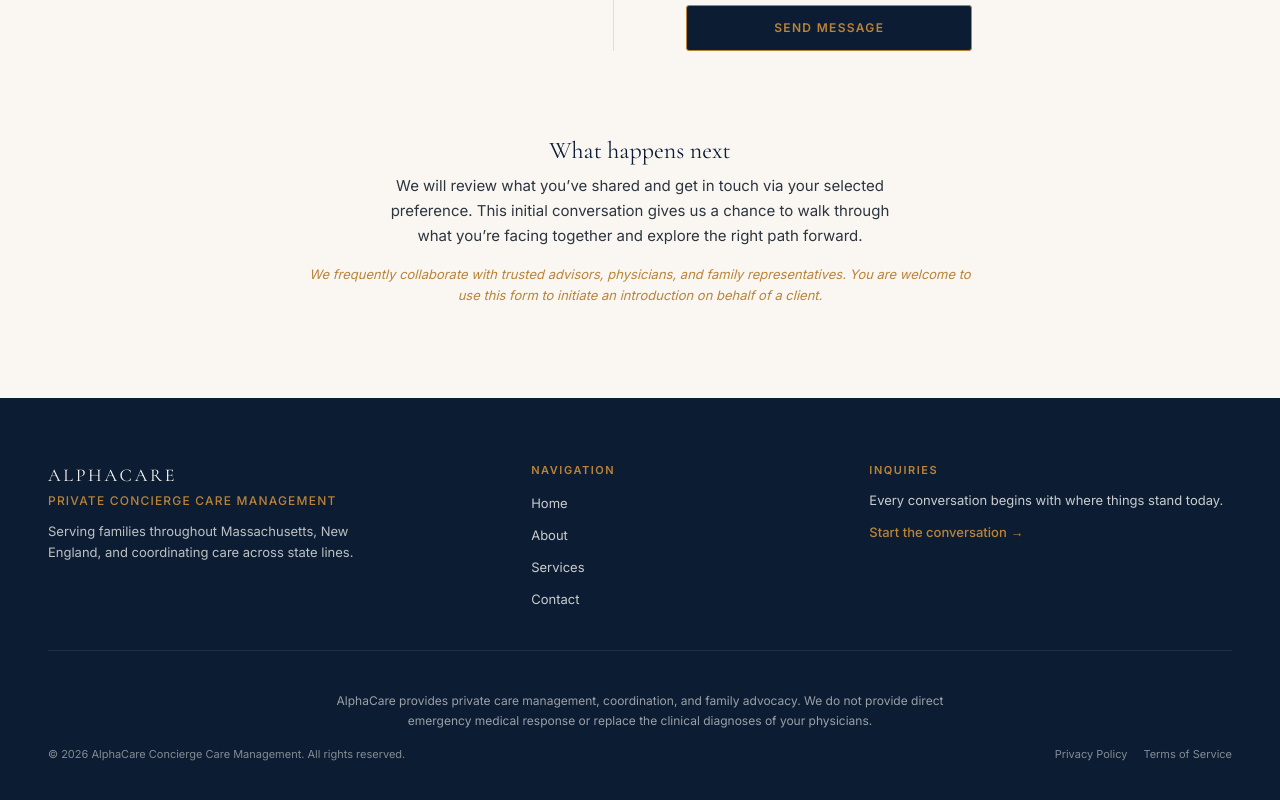
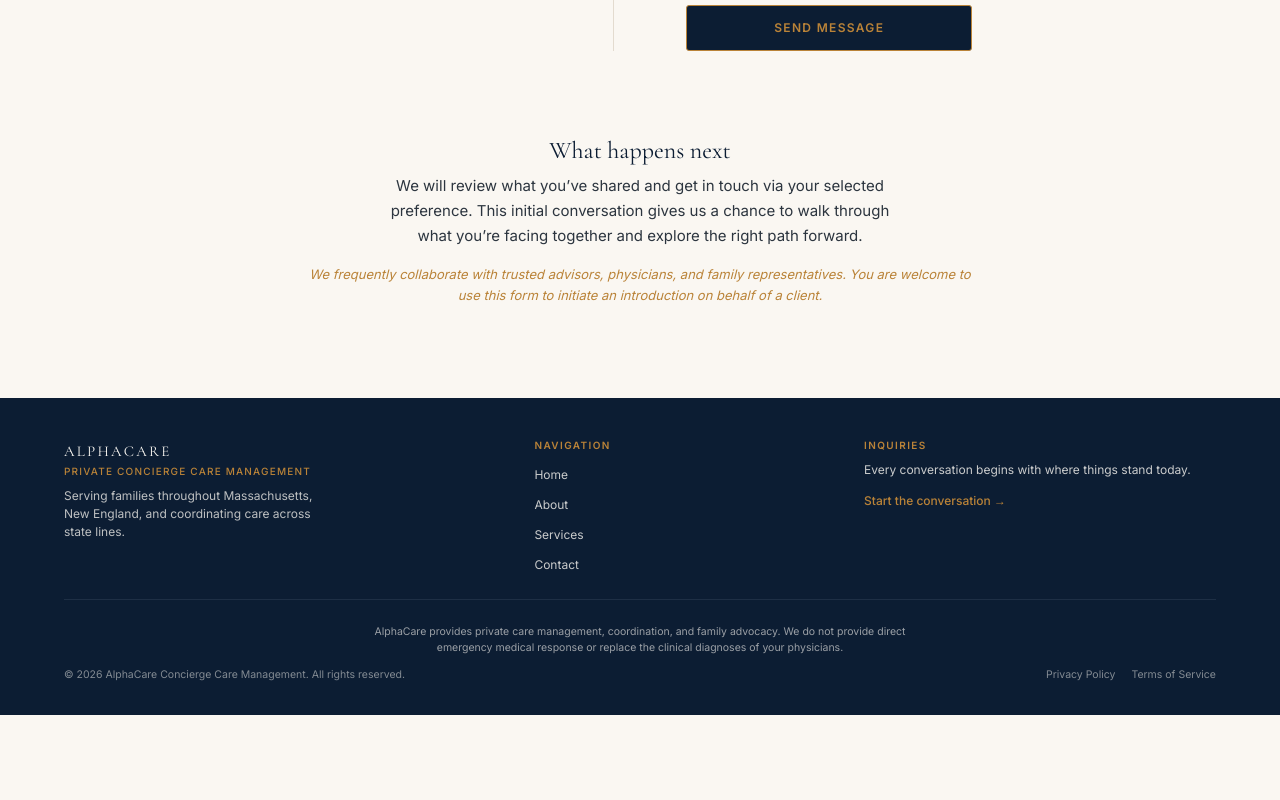
Before and after one commit to alphacareconcierge/alphacare-website, a Next.js app: page /contact in a window 1280 px wide. Shown: the part 808-1608 px from the top of the page. After the commit the page ends 1523 px from the top, so only its background shows below. Built offline with nearby package versions, Linux system fonts and the light colour scheme.

Commit message:
Refine AlphaCare footer styling

```diff
--- a/components/footer.tsx
+++ b/components/footer.tsx
@@ -9,35 +9,35 @@ const footerNav = [
 
 export function Footer() {
   return (
-    <footer className="bg-navy px-6 pb-12 pt-16 text-ivory md:px-12">
-      <div className="mx-auto max-w-7xl">
+    <footer className="bg-navy px-6 pb-8 pt-10 text-ivory md:px-12">
+      <div className="mx-auto max-w-6xl">
         <div className="grid gap-10 md:grid-cols-[1.2fr_0.8fr_1fr] md:gap-12">
           <div>
             <Link
               href="/"
-              className="font-serif text-[1.125rem] font-normal uppercase tracking-[0.15em] text-ivory transition-colors hover:text-gold focus-visible:outline focus-visible:outline-2 focus-visible:outline-offset-4 focus-visible:outline-gold"
+              className="font-serif text-[0.9375rem] font-normal uppercase tracking-[0.15em] text-ivory transition-colors hover:text-gold focus-visible:outline focus-visible:outline-2 focus-visible:outline-offset-4 focus-visible:outline-gold"
               aria-label="AlphaCare home"
             >
               AlphaCare
             </Link>
-            <p className="mt-1 font-sans text-xs font-medium uppercase tracking-[0.1em] text-gold">
+            <p className="mt-0.5 font-sans text-[0.625rem] font-medium uppercase tracking-[0.12em] text-gold">
               Private Concierge Care Management
             </p>
-            <p className="mt-3 max-w-xs font-sans text-[0.8125rem] font-normal leading-[1.6] text-ivory/75">
+            <p className="mt-2 max-w-[16.25rem] font-sans text-xs font-normal leading-[1.5] text-ivory/75">
               Serving families throughout Massachusetts, New England, and coordinating care across state lines.
             </p>
           </div>
 
           <nav aria-label="Footer navigation">
-            <h2 className="mb-3 font-sans text-[0.6875rem] font-semibold uppercase tracking-[0.14em] text-gold">
+            <h2 className="mb-2 font-sans text-[0.625rem] font-semibold uppercase tracking-[0.14em] text-gold">
               Navigation
             </h2>
-            <ul className="space-y-2">
+            <ul className="space-y-1.5">
               {footerNav.map((item) => (
                 <li key={item.href}>
                   <Link
                     href={item.href}
-                    className="font-sans text-[0.8125rem] font-normal text-ivory/80 transition-colors hover:text-gold focus-visible:outline focus-visible:outline-2 focus-visible:outline-offset-4 focus-visible:outline-gold"
+                    className="font-sans text-xs font-normal text-ivory/80 transition-colors hover:text-gold focus-visible:outline focus-visible:outline-2 focus-visible:outline-offset-4 focus-visible:outline-gold"
                   >
                     {item.label}
                   </Link>
@@ -47,41 +47,41 @@ export function Footer() {
           </nav>
 
           <div>
-            <h2 className="mb-3 font-sans text-[0.6875rem] font-semibold uppercase tracking-[0.14em] text-gold">
+            <h2 className="mb-2 font-sans text-[0.625rem] font-semibold uppercase tracking-[0.14em] text-gold">
               Inquiries
             </h2>
-            <p className="mb-2 font-sans text-[0.8125rem] font-normal leading-[1.6] text-ivory/80">
+            <p className="mb-2 font-sans text-xs font-normal leading-[1.5] text-ivory/80">
               Every conversation begins with where things stand today.
             </p>
             <Link
               href="/contact"
-              className="font-sans text-[0.8125rem] font-medium text-gold transition hover:underline focus-visible:outline focus-visible:outline-2 focus-visible:outline-offset-4 focus-visible:outline-gold"
+              className="font-sans text-xs font-medium leading-[1.5] text-gold transition hover:underline focus-visible:outline focus-visible:outline-2 focus-visible:outline-offset-4 focus-visible:outline-gold"
             >
               Start the conversation →
             </Link>
           </div>
         </div>
 
-        <div className="my-10 border-t border-[#1E2F45]" />
+        <div className="my-6 border-t border-[#1E2F45]" />
 
-        <p className="mx-auto mb-4 max-w-2xl text-center font-sans text-[0.75rem] font-normal leading-[1.6] text-ivory/60">
+        <p className="mx-auto mb-3 max-w-xl text-center font-sans text-[0.65625rem] font-normal leading-[1.5] text-ivory/60">
           AlphaCare provides private care management, coordination, and family advocacy. We do not provide direct emergency medical response or replace the clinical diagnoses of your physicians.
         </p>
 
         <div className="flex flex-col items-center justify-between gap-4 md:flex-row">
-          <p className="font-sans text-[0.6875rem] font-normal text-ivory/50">
+          <p className="font-sans text-[0.65625rem] font-normal text-ivory/50">
             © 2026 AlphaCare Concierge Care Management. All rights reserved.
           </p>
           <div className="flex items-center gap-4">
             <Link
               href="/privacy"
-              className="font-sans text-[0.6875rem] font-normal text-ivory/50 transition-colors hover:text-gold focus-visible:outline focus-visible:outline-2 focus-visible:outline-offset-4 focus-visible:outline-gold"
+              className="font-sans text-[0.65625rem] font-normal text-ivory/50 transition-colors hover:text-gold focus-visible:outline focus-visible:outline-2 focus-visible:outline-offset-4 focus-visible:outline-gold"
             >
               Privacy Policy
             </Link>
             <Link
               href="/terms"
-              className="font-sans text-[0.6875rem] font-normal text-ivory/50 transition-colors hover:text-gold focus-visible:outline focus-visible:outline-2 focus-visible:outline-offset-4 focus-visible:outline-gold"
+              className="font-sans text-[0.65625rem] font-normal text-ivory/50 transition-colors hover:text-gold focus-visible:outline focus-visible:outline-2 focus-visible:outline-offset-4 focus-visible:outline-gold"
             >
               Terms of Service
             </Link>
```
